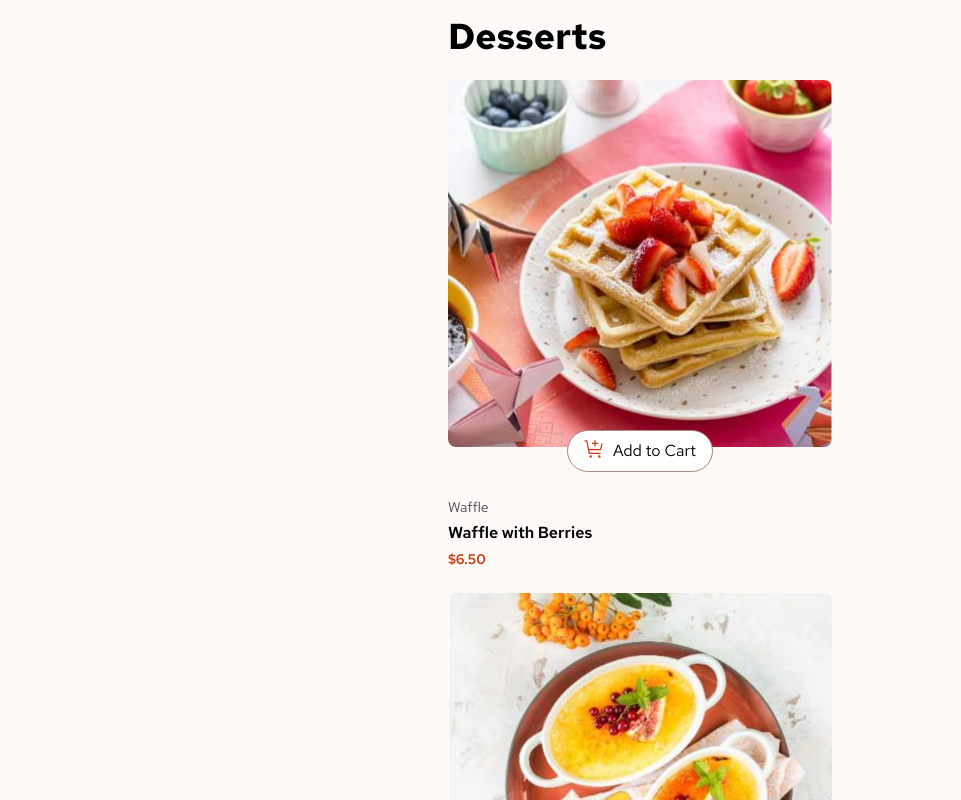
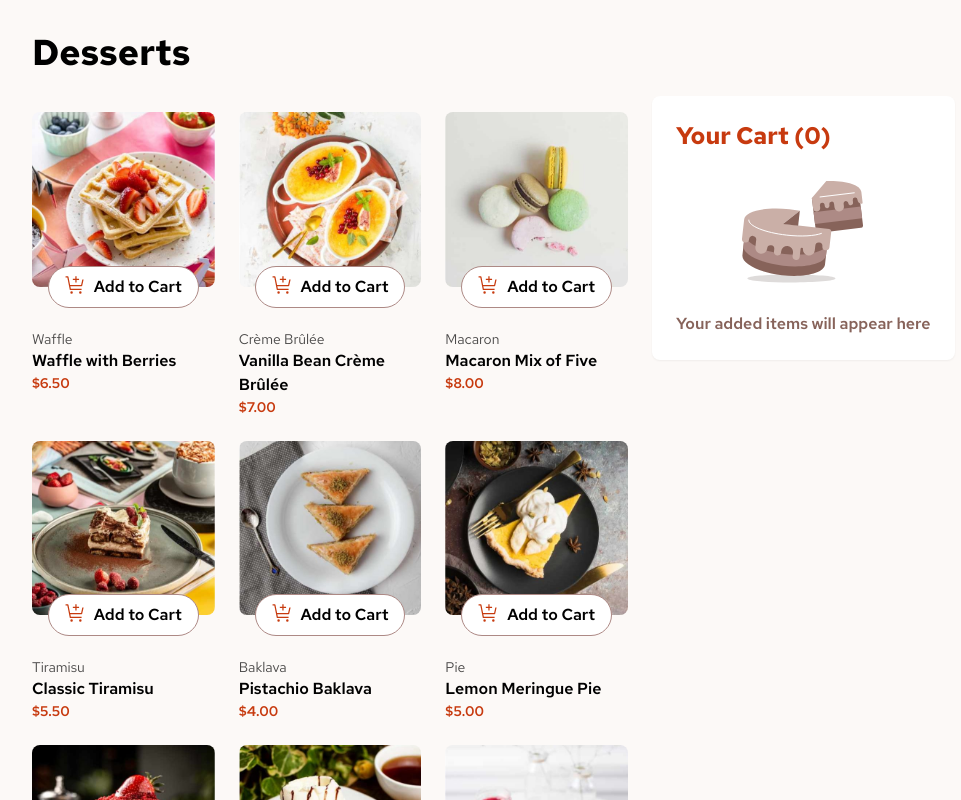
Before and after one commit to Mazz100/Product-list-with-cart, a React (Vite) app: page / in a window 1280 px wide. Shown: the top 800 px of the page, without its empty margins (0-961 px from the left). Built offline with nearby package versions, Linux system fonts and the light colour scheme.

Commit message:
Desktop - Tablet layout
- Desktop layout with grid.

- Tablet layout with grid.

```diff
--- a/src/App.jsx
+++ b/src/App.jsx
@@ -6,8 +6,8 @@ import ProductCart from "./ProductCart";
 function App() {
   return (
     <>
-      <div className="min-h-screen font-red-hat-text p-4 flex flex-col items-center bg-body-bg-color">
-        <main className="max-w-[24rem]">
+      <div className="Desktop:p-8 flex min-h-screen flex-col items-center bg-body-bg-color p-4 font-red-hat-text">
+        <main className="Desktop:grid Desktop:grid-cols-2 Desktop:max-w-none Desktop:gap-6 Desktop:place-content-center Desktop:place-items-start max-w-[24rem]">
           <h1 className="text-4xl font-bold">Desserts</h1>
           <ProductList />
           <ProductCart />
--- a/src/ProductCart.jsx
+++ b/src/ProductCart.jsx
@@ -2,8 +2,8 @@ import React from "react";
 
 const ProductCart = () => {
   return (
-    <div className="flex flex-col items-center gap-4 rounded-lg bg-white p-6">
-      <h2 className="self-start text-3xl font-bold text-primary-color">
+    <div className="flex flex-col items-center gap-4 rounded-lg bg-white p-6 shadow-sm">
+      <h2 className="self-start text-2xl font-bold text-primary-color">
         Your Cart (0)
       </h2>
 
@@ -64,7 +64,9 @@ const ProductCart = () => {
         />
       </svg>
 
-      <p>Your added items will appear here</p>
+      <p className="text-text-color-medium font-semibold">
+        Your added items will appear here
+      </p>
     </div>
   );
 };
--- a/src/ProductList.jsx
+++ b/src/ProductList.jsx
@@ -3,12 +3,12 @@ import products from "../data.json";
 
 const ProductList = () => {
   return (
-    <div className="my-4">
-      <ul>
+    <div className="Desktop:col-start-1 col-end-2 my-4">
+      <ul className="Desktop:grid Desktop:grid-cols-3 Desktop:auto-rows-auto Desktop:gap-6 Tablet:grid-cols-2 Tablet:grid Tablet:gap-6">
         {products.map((product, index) => (
           <li
             key={index}
-            className="my-6 flex w-full flex-col items-center gap-1"
+            className="Desktop:my-0 my-4 flex w-full flex-col items-center"
           >
             <picture className="overflow-hidden rounded-lg">
               <source
@@ -23,7 +23,7 @@ const ProductList = () => {
             </picture>
             <button
               type="button"
-              className="inline-flex -translate-y-1/2 gap-2 rounded-full border-[1px] border-border-color-light bg-white p-2 px-4"
+              className="inline-flex -translate-y-1/2 gap-2 rounded-full border-[1px] border-border-color-light bg-white p-2 px-4 font-semibold transition-colors duration-200 hover:border-primary-color hover:text-primary-color"
             >
               <svg
                 xmlns="http://www.w3.org/2000/svg"
--- a/tailwind.config.js
+++ b/tailwind.config.js
@@ -21,6 +21,17 @@ export default {
         "border-color-medium": "#87635a",
         "border-color-strong": "#260f08",
       },
+
+      textColor: {
+        "text-color-light": "#ad8985",
+        "text-color-medium": "#87635a",
+        "text-color-strong": "#260f08",
+      },
+
+      screens: {
+        Tablet: "48rem",
+        Desktop: "80rem",
+      },
     },
   },
   plugins: [],
```
